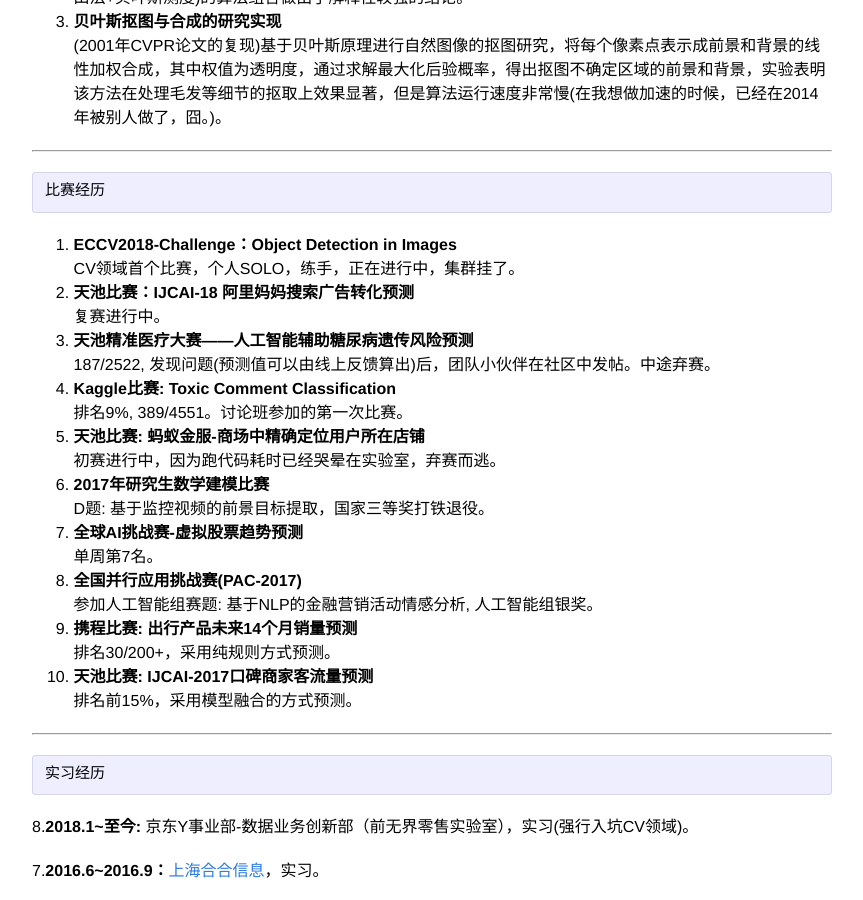
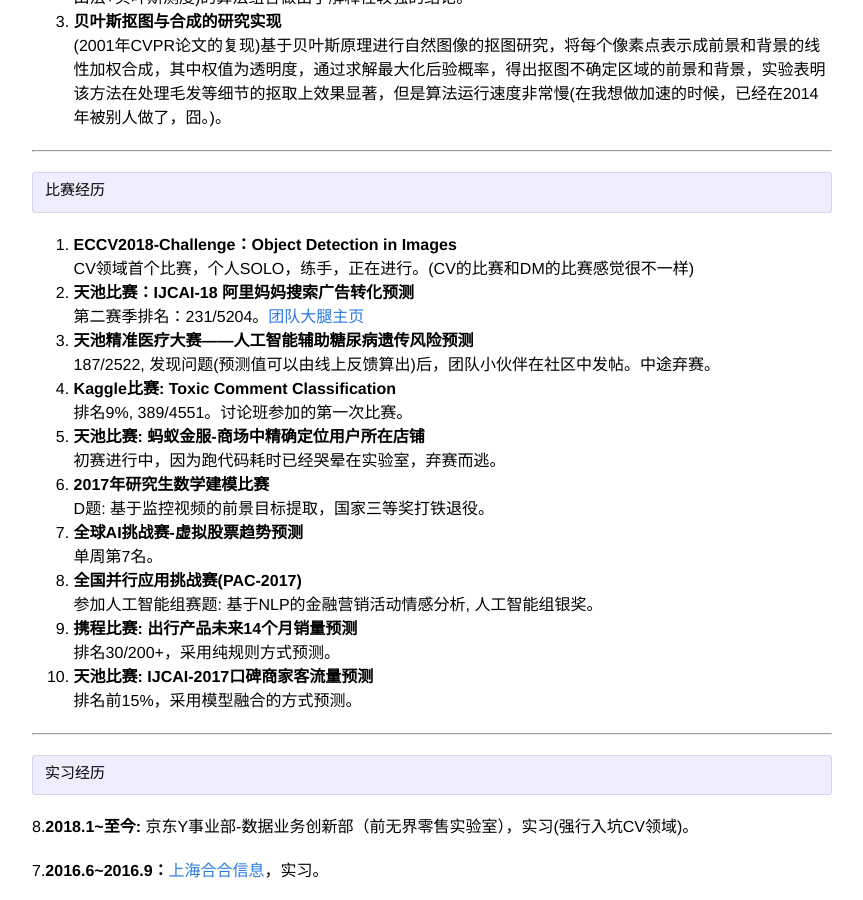
Before and after one commit to zhpmatrix/zhpmatrix.github.io, a Jekyll site: the page built from about.md, in a window 1280 px wide and 900 px high, scrolled down 1404 px. Shown: the whole window, without its empty margins (208-1071 px from the left). Built offline with Jekyll 4.4.1, drawn with Linux system fonts in a browser that asks for light colours; comment, search, counter and statistics services are not loaded.

Commit message:
udpate..

```diff
--- a/about.md
+++ b/about.md
@@ -80,11 +80,11 @@ permalink: /about/
 
 10. **ECCV2018-Challenge：Object Detection in Images**
 
-    CV领域首个比赛，个人SOLO，练手，正在进行中，集群挂了。
+    CV领域首个比赛，个人SOLO，练手，正在进行。(CV的比赛和DM的比赛感觉很不一样)
 
 9. **天池比赛：IJCAI-18 阿里妈妈搜索广告转化预测**
 
-    复赛进行中。
+    第二赛季排名：231/5204。[团队大腿主页](https://hadxu.github.io/)
 
 8.  **天池精准医疗大赛——人工智能辅助糖尿病遗传风险预测**
 
```
